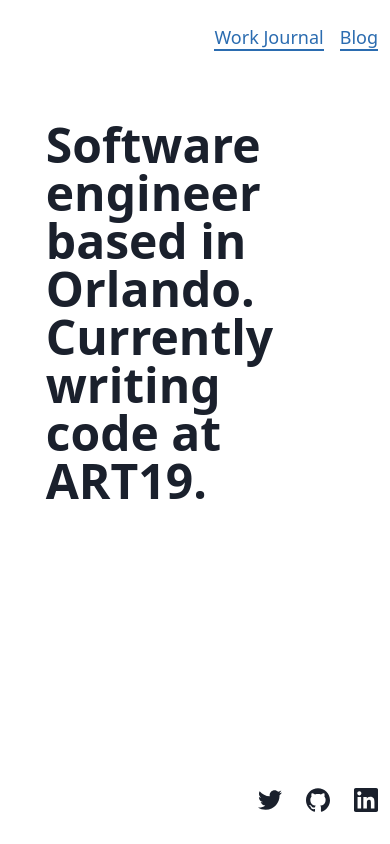
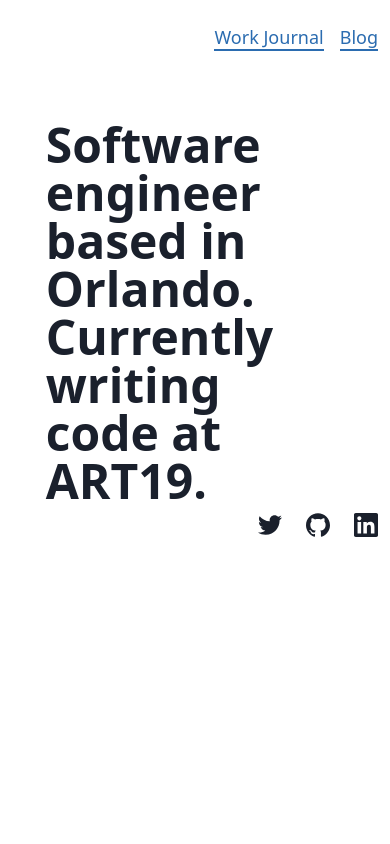
Before and after one commit to ddoria921/darindoria.com, a Next.js app: page / in a window 390 px wide. Built offline with nearby package versions, Linux system fonts and the light colour scheme.

Commit message:
Fix mobile safari 100vh issue

```diff
--- a/pages/_app.js
+++ b/pages/_app.js
@@ -18,7 +18,7 @@
         <meta name="description" content="Personal website of Darin Doria." />
         <link rel="icon" href="/favicon.ico" />
       </Head>
-      <div className={`min-h-screen ${pageClass}`} style={pageStyle}>
+      <div className={`min-h-screen-webkit ${pageClass}`} style={pageStyle}>
         <Component {...pageProps} />
       </div>
     </>
--- a/pages/index.js
+++ b/pages/index.js
@@ -2,7 +2,7 @@
 
 export default function Home() {
   return (
-    <div className="h-screen flex flex-col mx-auto py-6 px-3">
+    <div className="h-screen-webkit flex flex-col mx-auto py-6 px-3">
       <header>
         <nav role="navigation" aria-label="Site">
           <ul className="flex justify-end">
--- a/styles/index.css
+++ b/styles/index.css
@@ -15,6 +15,18 @@
 
 .home-container {
   padding: 18vmin 4vmax 0vmax;
+}
+
+.min-h-screen-webkit {
+  min-height: 100vh;
+  /* mobile viewport bug fix */
+  min-height: -webkit-fill-available;
+}
+
+.h-screen-webkit {
+  height: 100vh;
+  /* mobile viewport bug fix */
+  height: -webkit-fill-available;
 }
 
 .prose code {
```
